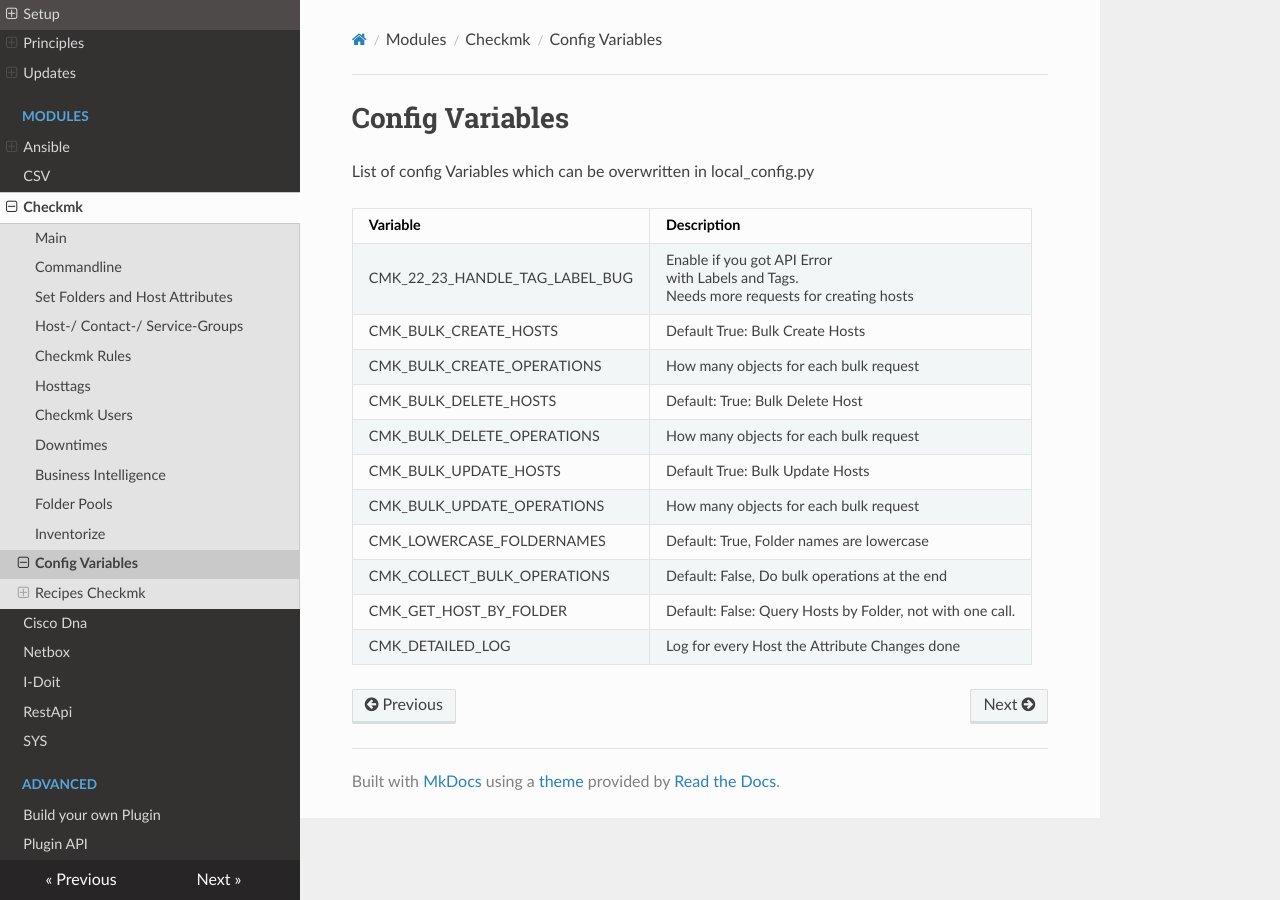
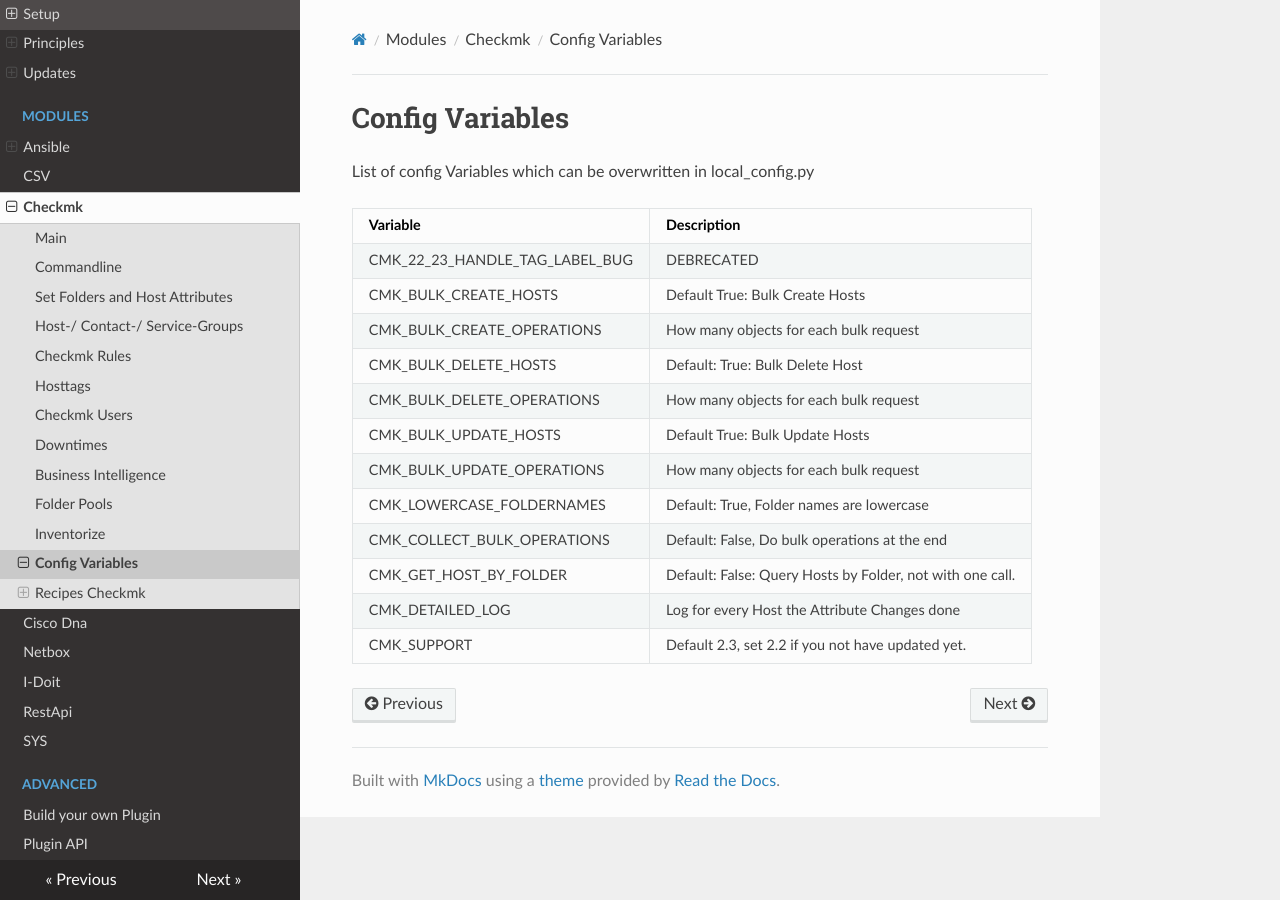
Before and after one commit to kuhn-ruess/cmdbsyncer-docs, an MkDocs documentation site: the page built from docs/checkmk/config_vars.md, in a window 1280 px wide. Built offline with MkDocs 1.6.1, drawn with Linux system fonts in a browser that asks for light colours; nearby versions of some CDN libraries.

Commit message:
Updated Doku

```diff
--- a/docs/checkmk/config_vars.md
+++ b/docs/checkmk/config_vars.md
@@ -2,16 +2,17 @@
 List of config Variables which can be overwritten in local_config.py
 
 
-|   Variable  |  Description   |
-| --- | --- |
-| CMK_22_23_HANDLE_TAG_LABEL_BUG| Enable if you got API Error <br> with Labels and Tags. <br>Needs more requests for creating hosts |
-| CMK_BULK_CREATE_HOSTS| Default True: Bulk Create Hosts|
-| CMK_BULK_CREATE_OPERATIONS| How many objects for each bulk request |
-| CMK_BULK_DELETE_HOSTS| Default: True: Bulk Delete Host|
-| CMK_BULK_DELETE_OPERATIONS| How many objects for each bulk request |
-| CMK_BULK_UPDATE_HOSTS| Default True: Bulk Update Hosts |
-| CMK_BULK_UPDATE_OPERATIONS| How many objects for each bulk request |
-| CMK_LOWERCASE_FOLDERNAMES| Default: True, Folder names are lowercase |
-| CMK_COLLECT_BULK_OPERATIONS| Default: False, Do bulk operations at the end |
-| CMK_GET_HOST_BY_FOLDER| Default: False: Query Hosts by Folder, not with one call.|
-| CMK_DETAILED_LOG | Log for every Host the Attribute Changes done |
+| Variable                       | Description                                                |
+| ------------------------------ | ---------------------------------------------------------- |
+| CMK_22_23_HANDLE_TAG_LABEL_BUG | DEBRECATED                                                 |
+| CMK_BULK_CREATE_HOSTS          | Default True: Bulk Create Hosts                            |
+| CMK_BULK_CREATE_OPERATIONS     | How many objects for each bulk request                     |
+| CMK_BULK_DELETE_HOSTS          | Default: True: Bulk Delete Host                            |
+| CMK_BULK_DELETE_OPERATIONS     | How many objects for each bulk request                     |
+| CMK_BULK_UPDATE_HOSTS          | Default True: Bulk Update Hosts                            |
+| CMK_BULK_UPDATE_OPERATIONS     | How many objects for each bulk request                     |
+| CMK_LOWERCASE_FOLDERNAMES      | Default: True, Folder names are lowercase                  |
+| CMK_COLLECT_BULK_OPERATIONS    | Default: False, Do bulk operations at the end              |
+| CMK_GET_HOST_BY_FOLDER         | Default: False: Query Hosts by Folder, not with one call.  |
+| CMK_DETAILED_LOG               | Log for every Host the Attribute Changes done              |
+| CMK_SUPPORT                    | Default 2.3, set 2.2 if you not have updated yet.          |
```
